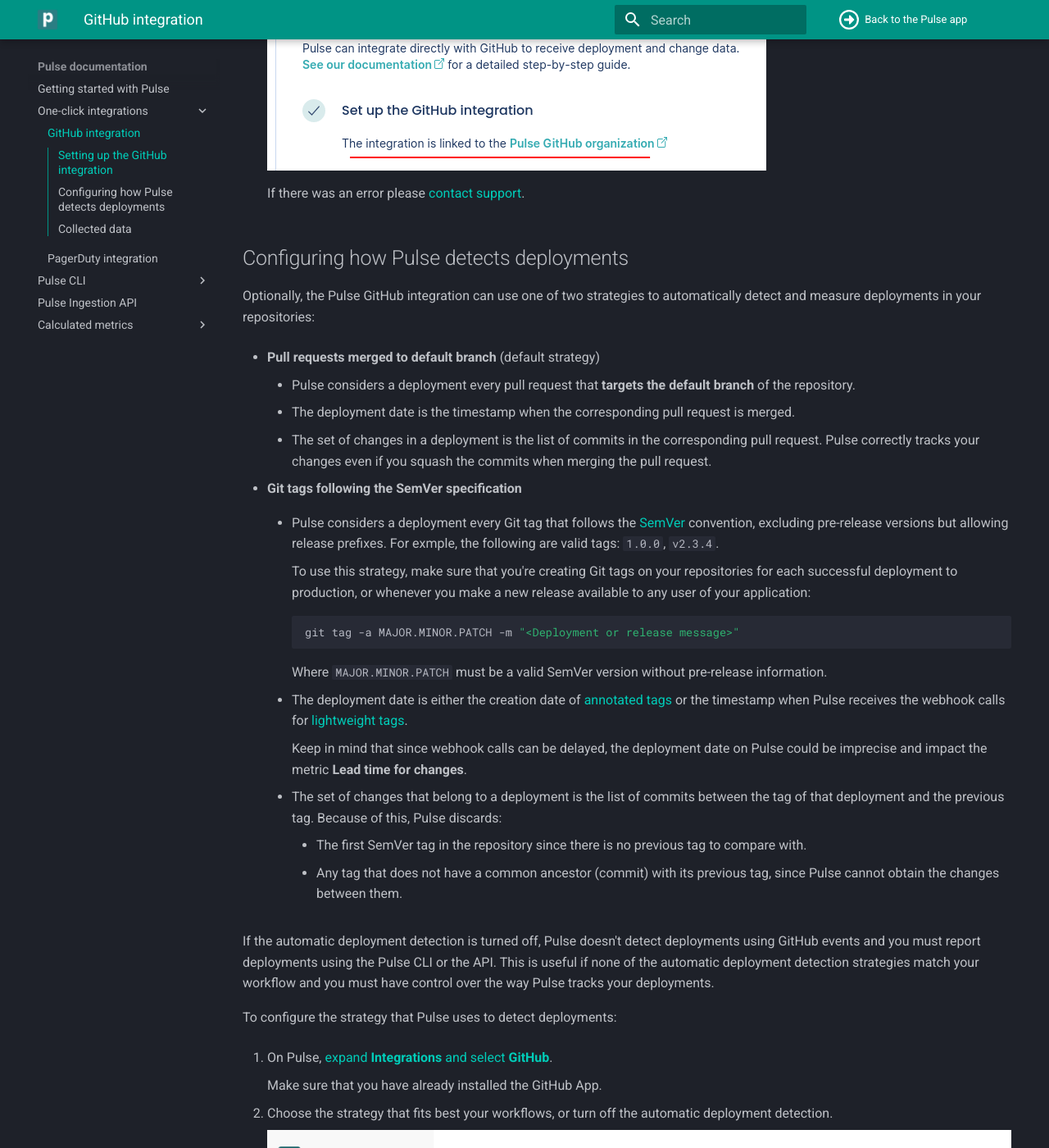
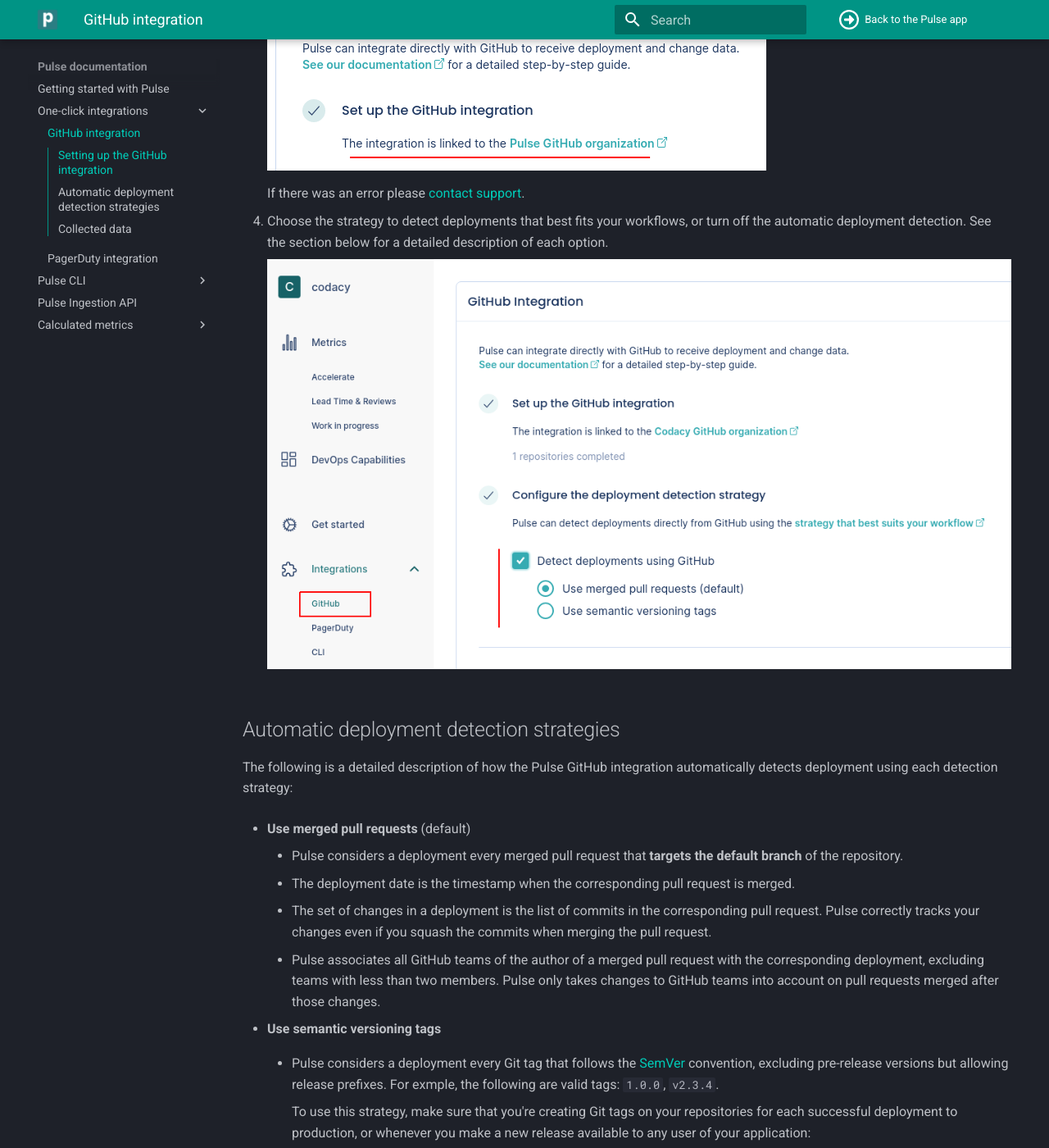
Before and after one commit to codacy/pulse-user-docs, an MkDocs documentation site: the page built from docs/one-click-integrations/github-integration.md, in a window 1280 px wide and 1400 px high, scrolled down 1349 px. Shown: the whole window at 82% size. Built offline with MkDocs 1.6.1 and Material for MkDocs 9.7.7, drawn with Linux system fonts in a browser that asks for light colours; some of the changed text lies outside the part shown.

Commit message:
feature: Document how Pulse uses GitHub teams to filter data PUL-643 (#72)
* feature: Mention how the GitHub integration uses teams

* feature: Update CLI command reference for pushing teams

* feature: How the GitHub integration associates teams with deployments

* clean: Move deployment strategy details under task steps

This is to help focus the attention of users on the "doing part" of
the task, and provide all details later for those users who may be
interested in knowing more and understanding the smaller finer-grained
details.

* clean: Clarify what happens when contributors belong to multiple teams

* feature: Pulse excludes teams with less than 3 members

* feature: Changes to GitHub teams aren't retroactive

* clean: Move deployment detection details to own section

Also merges the task steps into a single, continuous procedure. This
way the details are self-contained and separate from the task of
enabling and configuring the GitHub integration.

* fix: Only merged pull requests are considered deployments

Co-authored-by: André Meira <6381457+afsmeira@users.noreply.github.com>

* fix: Pulse excludes teams with less than two members

Co-authored-by: André Meira <6381457+afsmeira@users.noreply.github.com>

* fix: Teams are specified as a comma-separated list

Co-authored-by: Rafael Cortês <rafael@codacy.com>

Co-authored-by: André Meira <6381457+afsmeira@users.noreply.github.com>
Co-authored-by: Rafael Cortês <rafael@codacy.com>

```diff
--- a/docs/one-click-integrations/github-integration.md
+++ b/docs/one-click-integrations/github-integration.md
@@ -31,17 +31,22 @@
 
     If there was an error please [contact support](mailto:pulsesupport@codacy.com).
 
-## Configuring how Pulse detects deployments {: id="deployment-detection-strategy"}
+1.  Choose the strategy to detect deployments that best fits your workflows, or turn off the automatic deployment detection. See the section below for a detailed description of each option.
 
-Optionally, the Pulse GitHub integration can use one of two strategies to automatically detect and measure deployments in your repositories:
+    ![Choosing a deployment detection strategy](images/ghi-strategy.png)
 
--   **Pull requests merged to default branch** (default strategy)
+## Automatic deployment detection strategies {: id="deployment-detection-strategy"}
 
-    -   Pulse considers a deployment every pull request that **targets the default branch** of the repository.
+The following is a detailed description of how the Pulse GitHub integration automatically detects deployment using each detection strategy:
+
+-   **Use merged pull requests** (default)
+
+    -   Pulse considers a deployment every merged pull request that **targets the default branch** of the repository.
     -   The deployment date is the timestamp when the corresponding pull request is merged.
     -   The set of changes in a deployment is the list of commits in the corresponding pull request. Pulse correctly tracks your changes even if you squash the commits when merging the pull request.
+    -   Pulse associates all GitHub teams of the author of a merged pull request with the corresponding deployment, excluding teams with less than two members. Pulse only takes changes to GitHub teams into account on pull requests merged after those changes.
 
--   **Git tags following the SemVer specification**
+-   **Use semantic versioning tags**
 
     -   Pulse considers a deployment every Git tag that follows the [SemVer](https://semver.org) convention, excluding pre-release versions but allowing release prefixes. For exmple, the following are valid tags: `1.0.0`, `v2.3.4`.
 
@@ -62,17 +67,11 @@
         -   The first SemVer tag in the repository since there is no previous tag to compare with.
         -   Any tag that does not have a common ancestor (commit) with its previous tag, since Pulse cannot obtain the changes between them.
 
-If the automatic deployment detection is turned off, Pulse doesn't detect deployments using GitHub events and you must report deployments using the Pulse CLI or the API. This is useful if none of the automatic deployment detection strategies match your workflow and you must have control over the way Pulse tracks your deployments.
+    -   Pulse associates all GitHub teams of the person who creates a Git tag with the corresponding deployment, excluding teams with less than two members. Pulse only takes changes to GitHub teams into account on Git tags created after those changes.
 
-To configure the strategy that Pulse uses to detect deployments:
+-   **Don't detect deployments automatically**
 
-1.  On Pulse, [expand **Integrations** and select **GitHub**](https://app.pulse.codacy.com/integrations/github){: target="_blank"}.
-
-    Make sure that you have already installed the GitHub App.
-
-1.  Choose the strategy that fits best your workflows, or turn off the automatic deployment detection.
-
-    ![Choosing a deployment triggering strategy](images/ghi-strategy.png)
+    If the automatic deployment detection is turned off, Pulse doesn't detect deployments using GitHub events and you must report deployments using the Pulse CLI or the API. This is useful if none of the automatic deployment detection strategies match your workflow and you must have control over the way Pulse tracks your deployments.
 
 ## Collected data
 
@@ -120,6 +119,16 @@
     </td>
     <td><a href="../../metrics/lead-time-reviews/">Lead time and reviews dashboard</a>,<br/><a href="../../metrics/work-in-progress/">Work in progress dashboard</a></td>
 </tr>
+<tr>
+    <td>Teams</td>
+    <td>
+        <p>Deployments:</p>
+        <ul>
+            <li><code>teams</code>: GitHub teams responsible for the changes in the deployment</li>
+        </ul>
+    </td>
+    <td>Filters for the <a href="../../metrics/accelerate/">Accelerate dashboard</a>, <a href="../../metrics/lead-time-reviews/">Lead time and reviews dashboard</a>, and <a href="../../metrics/work-in-progress/">Work in progress dashboard</a></td>
+</tr>
 </table>
 
-<span id="commit-author-date">1</span>: Pulse uses the commit author's date since it is more accurate. The committer date can be changed (e.g.: rebases) and stop reflecting the real creation date of the change.
+<sup><span id="commit-author-date">1</span></sup>: Pulse uses the commit author's date since it is more accurate. The committer date can be changed (e.g.: rebases) and stop reflecting the real creation date of the change.
```
Also changed, not shown: docs/cli/cli.md (+10 -3 lines).
